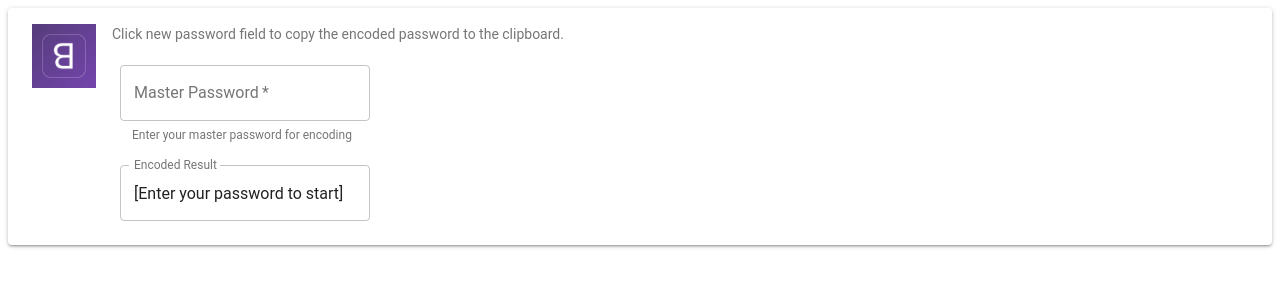
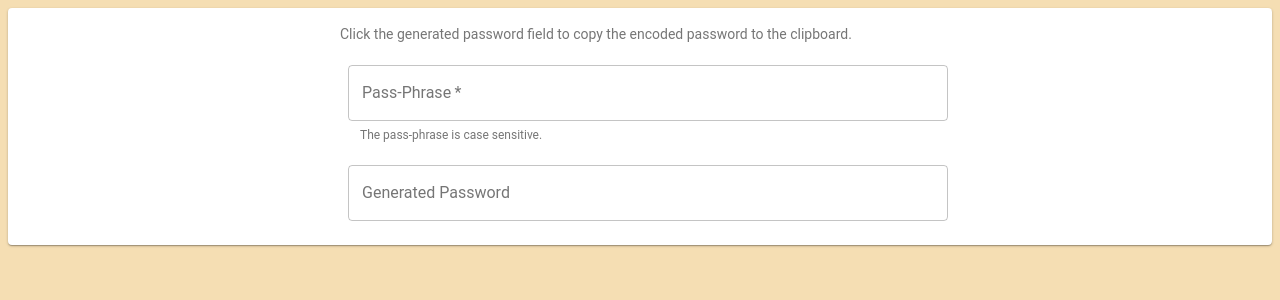
Before and after one commit to Chopinsky/Password-Transmogrifier, a React (Create React App) app: page / in a window 1280 px wide. Shown: the top 300 px of the page. Built offline with nearby package versions, Linux system fonts and the light colour scheme; the HTML template or start-up script is replaced by a standard one.

Commit message:
layout updates

```diff
--- a/src/App.js
+++ b/src/App.js
@@ -4,23 +4,17 @@ import Grid from "@material-ui/core/Grid";
 import Paper from "@material-ui/core/Paper";
 import Typography from "@material-ui/core/Typography";
 import TextField from "@material-ui/core/TextField";
-import icon from "./logo.png";
 import hash from "hash.js";
 
 const styles = theme => ({
   root: {
     ...theme.mixins.gutters(),
+    backgroundColor: "white",
     paddingTop: theme.spacing.unit * 2,
     paddingBottom: theme.spacing.unit * 2
   },
-  icon: {
-    display: "block",
-    margin: "auto",
-    width: 64,
-    height: 64
-  },
   textField: {
-    width: 250,
+    minWidth: 250,
     marginLeft: theme.spacing.unit,
     marginRight: theme.spacing.unit
   }
@@ -29,7 +23,7 @@ const styles = theme => ({
 class App extends Component {
   state = {
     password: "",
-    hash: "[Enter your password to start]",
+    hash: "",
     entered: false
   };
 
@@ -48,7 +42,7 @@ class App extends Component {
     let raw = hash
       .sha256()
       .update(password)
-      .digest();
+      .digest("hex");
 
     let newHash = btoa(raw);
 
@@ -84,25 +78,23 @@ class App extends Component {
 
     return (
       <div>
-        <Paper className={classes.root}>
+        <Paper className={classes.root} elevation={1}>
           <Grid container wrap="nowrap" spacing={16}>
-            <Grid item>
-              <img src={icon} className={classes.icon} alt="icon" />
-            </Grid>
-            <Grid item xs zeroMinWidth>
+            <Grid item sm={3} />
+            <Grid item sm={6} zeroMinWidth>
               <Typography
                 className={classes.title}
                 color="textSecondary"
                 gutterBottom
               >
-                Click new password field to copy the encoded password to the
-                clipboard.
+                Click the generated password field to copy the encoded password
+                to the clipboard.
               </Typography>
               <TextField
                 required
                 fullWidth
-                label="Master Password"
-                helperText="Enter your master password for encoding"
+                label="Pass-Phrase"
+                helperText="The pass-phrase is case sensitive."
                 margin="normal"
                 variant="outlined"
                 value={this.state.password}
@@ -114,7 +106,8 @@ class App extends Component {
                 multiline
                 fullWidth
                 rowsMax="6"
-                label="Encoded Result"
+                label="Generated Password"
+                placeholder="Enter your pass-phrase to begin"
                 margin="normal"
                 variant="outlined"
                 inputRef={this.setTextInputRef}
@@ -124,6 +117,7 @@ class App extends Component {
                 className={classes.textField}
               />
             </Grid>
+            <Grid item sm={3} />
           </Grid>
         </Paper>
       </div>
--- a/src/index.css
+++ b/src/index.css
@@ -1,4 +1,5 @@
 body {
+  background-color: wheat;
   font-family: -apple-system, BlinkMacSystemFont, "Segoe UI", "Roboto", "Oxygen",
     "Ubuntu", "Cantarell", "Fira Sans", "Droid Sans", "Helvetica Neue",
     sans-serif;
```
Also changed, not shown: src/logo.png (deleted).
